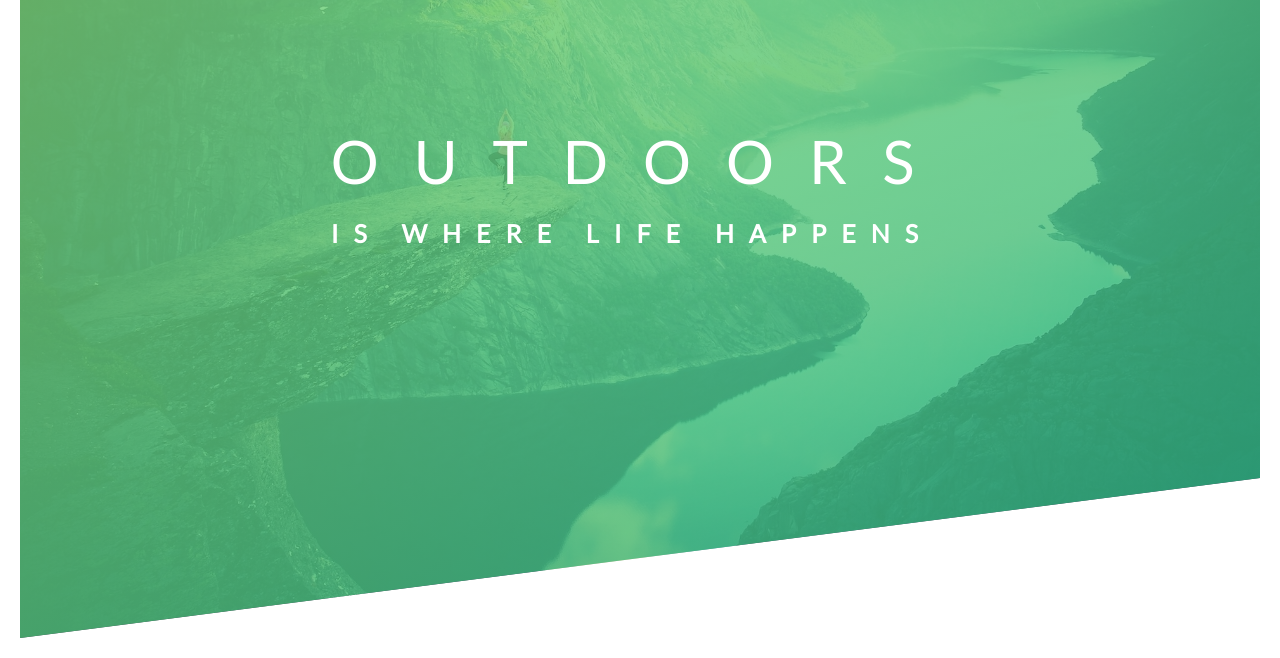
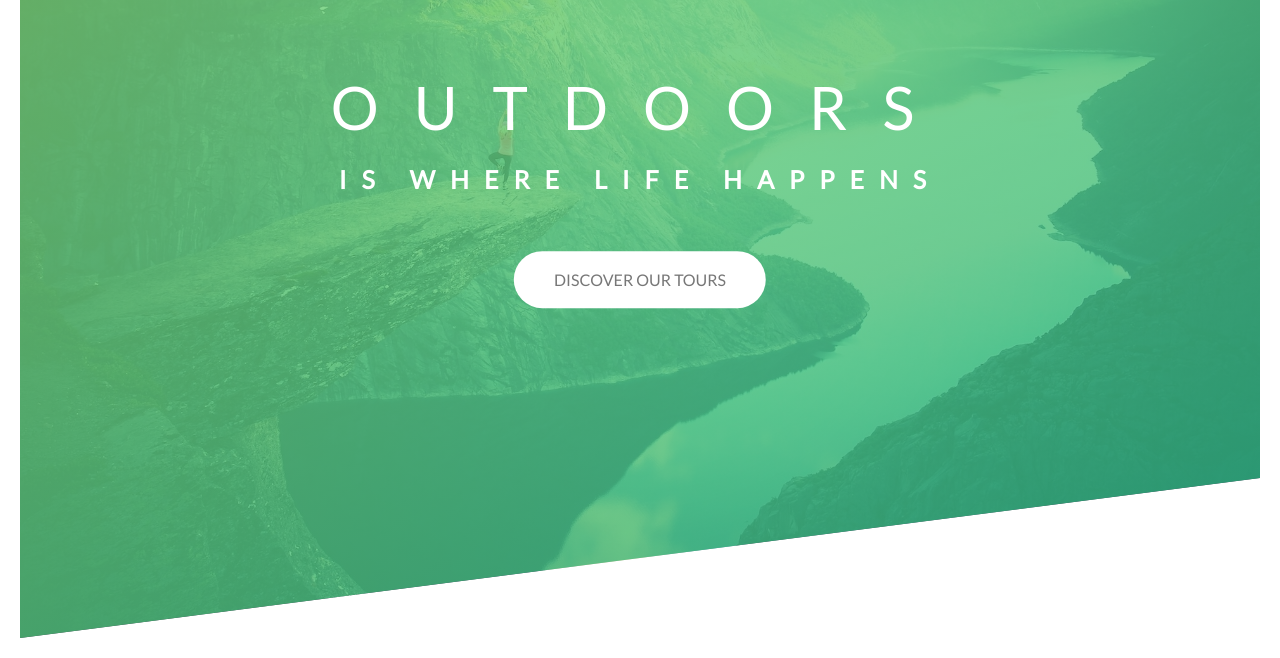
Before and after one commit to iddimsangi/css-tours, a plain HTML site: page index.html in a window 1280 px wide. Shown: the part 142-800 px from the top of the page. Drawn offline with Linux system fonts and the light colour scheme.

Commit message:
improve: add link and style it

```diff
--- a/css/style.css
+++ b/css/style.css
@@ -50,18 +50,23 @@ body {
   top: 40%;
   left: 50%;
   transform: translate(-50%, -50%);
+  text-align: center;
 }
 .heading-primary {
   color: #fff;
   text-transform: uppercase;
+  backface-visibility: hidden;
+  margin-bottom: 5rem;
 }
 .heading-primary-main {
   display: block;
   font-size: 6rem;
   font-weight: 400;
   letter-spacing: 3.5rem;
-  animation-name:moveInLeft;
-  animation-duration: 3s;
+  /* animation-name:moveInLeft;
+  animation-timing-function: ease-out;
+  animation-duration: 3s; */
+  animation: moveInLeft 3s ease-out;
 }
 .heading-primary-sub {
   font-size: 2.5rem;
@@ -69,6 +74,7 @@ body {
   display: block;
   animation-name: moveInRight;
   animation-duration: 3s;
+  animation-timing-function: ease-out;
 }
 @keyframes moveInLeft {
   0% {
@@ -82,16 +88,37 @@ body {
     opacity: 1;
   }
 }
-@keyframes moveInRight{
-    0%{
+@keyframes moveInRight {
+  0% {
     transform: translateX(100px);
     opacity: 0;
   }
-    80%{
+  80% {
     transform: translateX(-10px);
   }
-    100%{
+  100% {
     opacity: 1;
     transform: translateX(0px);
   }
 }
+.btn:link,
+.btn:visited {
+  text-transform: uppercase;
+  text-decoration: none;
+  padding: 1.5rem 4rem;
+  display: inline-block;
+  border-radius: 10rem;
+  transition: all 0.2s;
+}
+.btn:hover {
+  transform: translateY(-3px);
+  box-shadow: 0 10px 20px rgba(0, 0, 0, 0.2);
+}
+.btn:active {
+  transform: translateY(-1px);
+  box-shadow: 0 5px 10px rgba(0, 0, 0, 0.2);
+}
+.btn-white {
+  background-color: #fff;
+  color: #777;
+}
--- a/index.html
+++ b/index.html
@@ -26,6 +26,7 @@
           <span class="heading-primary-main"> outdoors </span>
           <span class="heading-primary-sub"> is where life happens </span>
         </h1>
+        <a href="#" class="btn btn-white">discover our tours</a>
       </div>
     </header>
   </body>
```
Lines whose indentation alone changed are shown as unchanged.
